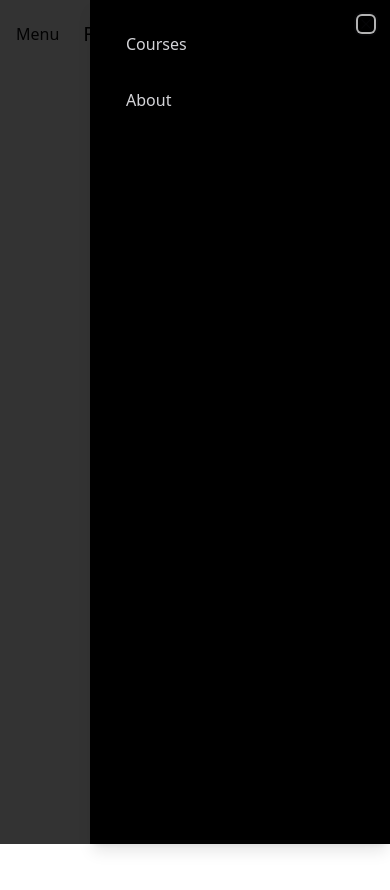
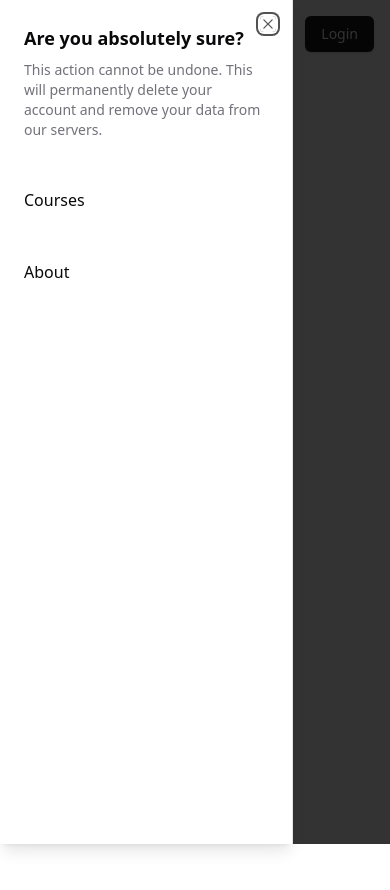
Before and after one commit to evilpaper/reliable, a Next.js app: page / in a window 390 px wide. Both pictures are taken after a click on the button "Menu". Shown: the top 890 px of the page. Built offline with nearby package versions, Linux system fonts and the light colour scheme.

Commit message:
Move mobile menu, sheet, to left

```diff
--- a/package.json
+++ b/package.json
@@ -16,7 +16,7 @@
     "class-variance-authority": "^0.7.0",
     "clsx": "^2.1.1",
     "lucide-react": "^0.439.0",
-    "next": "14.2.9",
+    "next": "14.2.11",
     "next-themes": "^0.3.0",
     "react": "^18",
     "react-dom": "^18",
--- a/src/app/layout.tsx
+++ b/src/app/layout.tsx
@@ -16,7 +16,7 @@ export default function RootLayout({
 }>) {
   return (
     <html lang="en" suppressHydrationWarning>
-      <body className="antialiased flex flex-col items-center">
+      <body>
         <ThemeProvider
           attribute="class"
           defaultTheme="system"
--- a/src/components/nav.tsx
+++ b/src/components/nav.tsx
@@ -2,7 +2,14 @@
 
 import Link from "next/link";
 import * as React from "react";
-import { Sheet, SheetContent, SheetTrigger } from "@/components/ui/sheet";
+import {
+  Sheet,
+  SheetContent,
+  SheetDescription,
+  SheetHeader,
+  SheetTitle,
+  SheetTrigger,
+} from "@/components/ui/sheet";
 import { Icons } from "@/components/ui/icons";
 import { Button } from "@/components/ui/button";
 
@@ -20,16 +27,19 @@ export default function Nav() {
         <section className="md:hidden">
           <Sheet open={isOpen} onOpenChange={setIsOpen}>
             <SheetTrigger>Menu</SheetTrigger>
-            <SheetContent
-              side="right"
-              className="w-[300px] sm:w-[400px] bg-black border-none"
-            >
-              <nav className="flex flex-col gap-4">
+            <SheetContent side="left">
+              <SheetHeader className="self-start text-left mb-6">
+                <SheetTitle>Are you absolutely sure?</SheetTitle>
+                <SheetDescription>
+                  This action cannot be undone. This will permanently delete
+                  your account and remove your data from our servers.
+                </SheetDescription>
+              </SheetHeader>
+              <nav className="flex flex-col gap-12 mt-12">
                 {navItems.map((item) => (
                   <Link
                     key={item.name}
                     href={item.href}
-                    className="text-zinc-300 hover:text-white block px-3 py-2 rounded-md text-base font-medium"
                     onClick={() => setIsOpen(false)}
                   >
                     {item.name}
```
Also changed, not shown: 1 other file (tests, documents, lock files or other folders).
